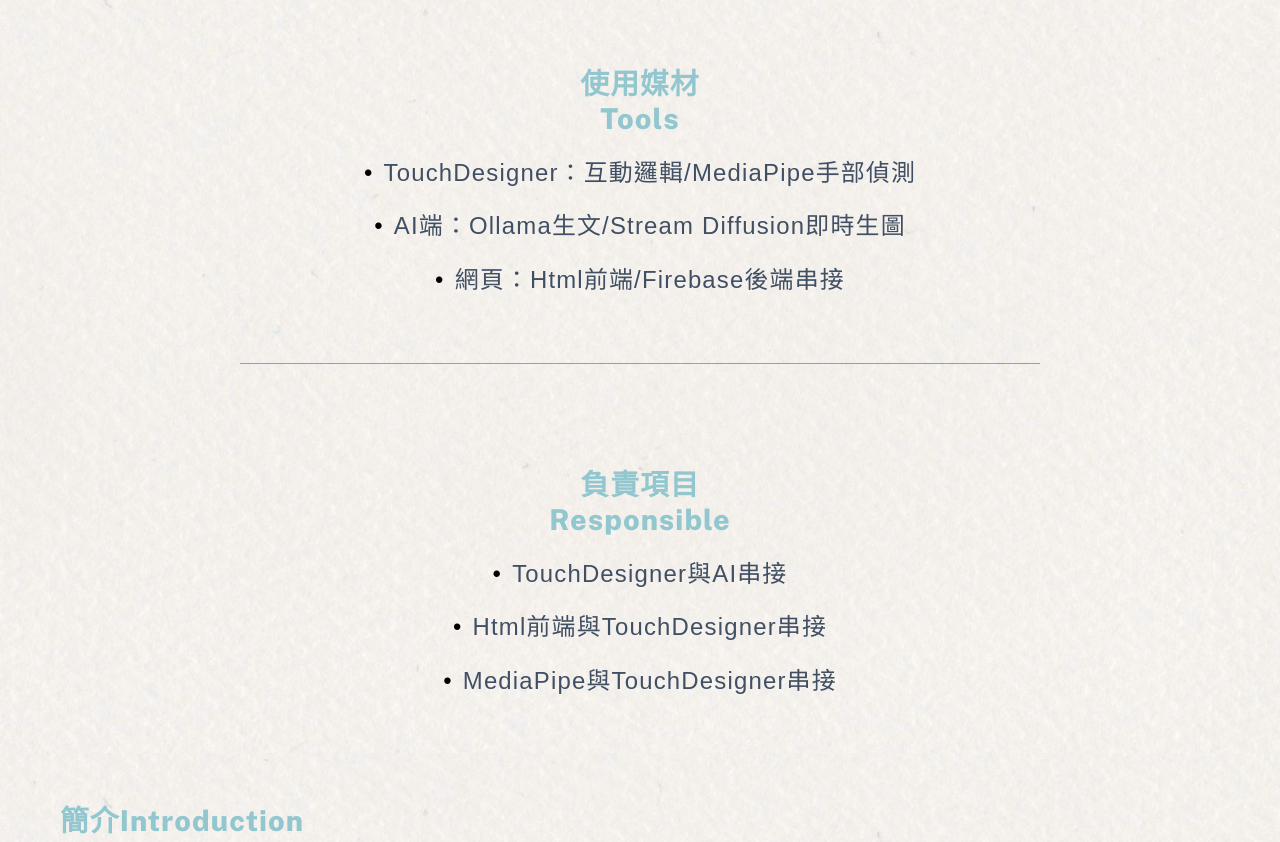
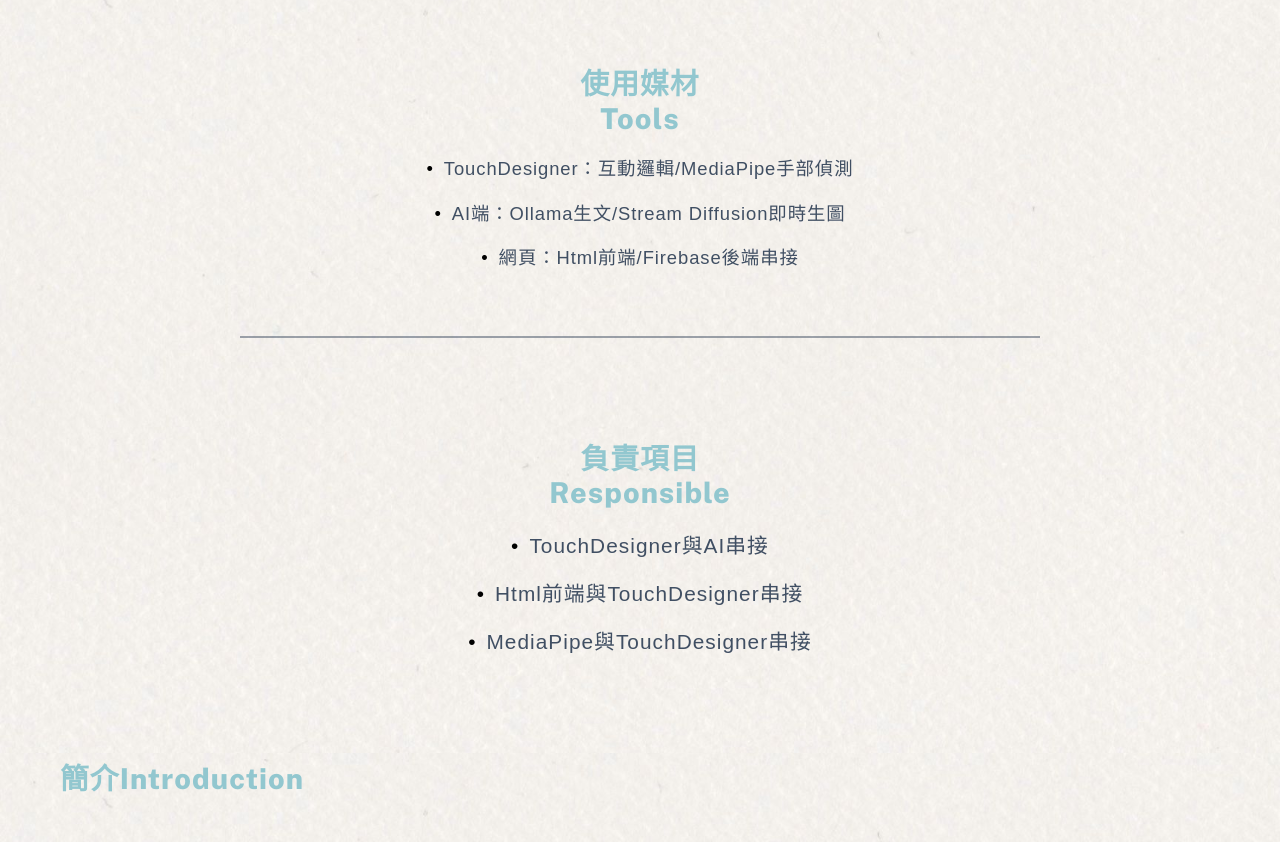
Before and after one commit to AhhhhHeyyy/ZhiYing6, a website built with Parcel: page projects/Stamped/Stamped.html in a window 1280 px wide. Shown: the part 847-1689 px from the top of the page. Built offline with nearby package versions, Linux system fonts and the light colour scheme; a web font is replaced by a local one.

Commit message:
Update project-common.css

```diff
--- a/projects/project-common.css
+++ b/projects/project-common.css
@@ -690,6 +690,18 @@
     }
 }
 
+/* 1280px尺寸列表字体缩小 */
+@media screen and (max-width: 1280px) and (min-width: 1025px) {
+    .media-left ul li,
+    .media-right ul li {
+        font-size: 1.3rem !important;
+    }
+    .media-left ul li.compact-text,
+    .media-right ul li.compact-text {
+        font-size: 1.15rem !important;
+    }
+}
+
 /* 移动端隐藏导航箭头 */
 @media screen and (max-width: 1024px) {
     .img-modal-nav {
```
